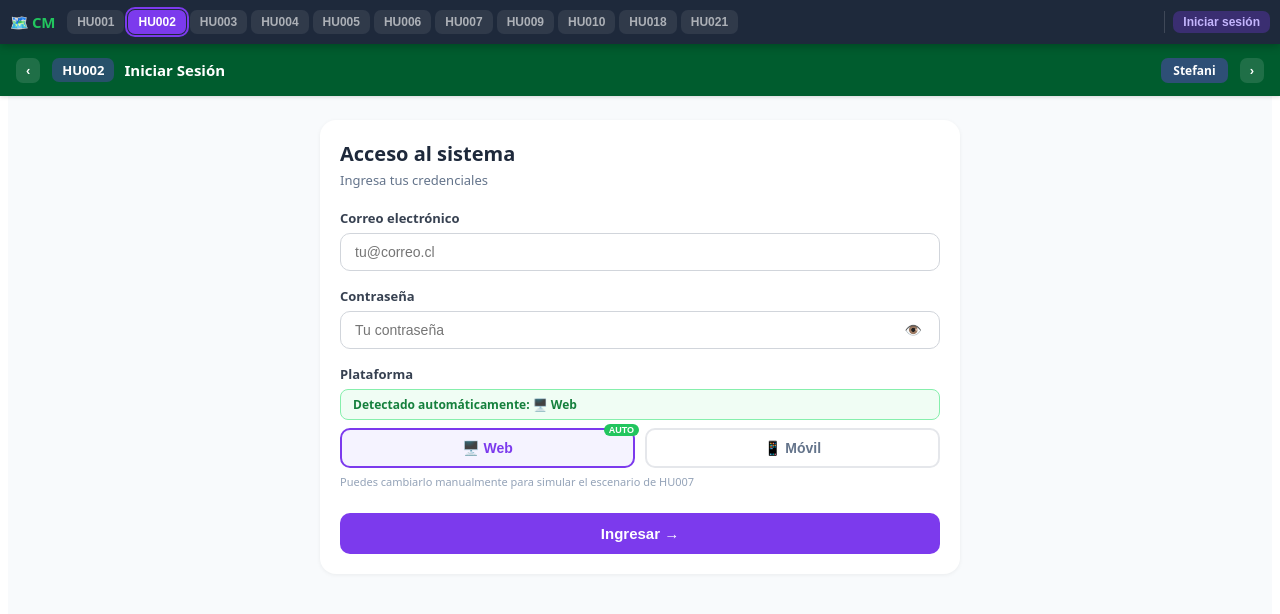
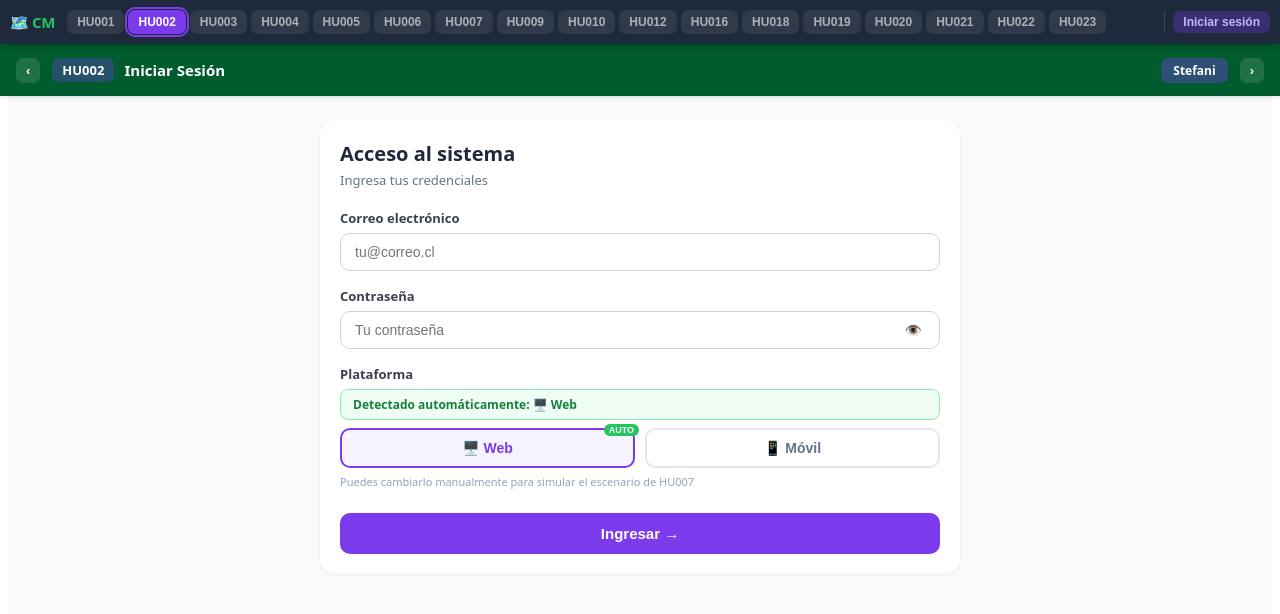
Before and after one commit to SolarStationProject/clmp, a React (Vite) app in the folder frontend-web/: page /demo/hu002 in a window 1280 px wide. Shown: the top 614 px of the page. Built offline with nearby package versions, Linux system fonts and the light colour scheme; no server answers.

Commit message:
fix: agregar HUs nuevas a nav DemoShell, registrar DemoIndex en ruta /demo

```diff
--- a/frontend-web/src/app/routes/AppRoutes.tsx
+++ b/frontend-web/src/app/routes/AppRoutes.tsx
@@ -1,6 +1,9 @@
 import { Routes, Route, Navigate } from 'react-router-dom';
 import { lazy, Suspense } from 'react';
 import AuthGuard from '../../demo/AuthGuard';
+
+// Menú principal
+const DemoIndex = lazy(() => import('../../demo/DemoIndex'));
 
 // Públicas (sin auth)
 const HU001 = lazy(() => import('../../demo/HU001_Registro'));
@@ -42,8 +45,8 @@ export default function AppRoutes() {
     return (
         <Suspense fallback={<Loader />}>
             <Routes>
-                <Route path="/"           element={<Navigate to="/demo/hu002" replace />} />
-                <Route path="/demo"       element={<Navigate to="/demo/hu002" replace />} />
+                <Route path="/"           element={<Navigate to="/demo" replace />} />
+                <Route path="/demo"       element={<DemoIndex />} />
 
                 {/* Públicas */}
                 <Route path="/demo/hu001" element={<HU001 />} />
--- a/frontend-web/src/demo/DemoShell.tsx
+++ b/frontend-web/src/demo/DemoShell.tsx
@@ -25,8 +25,14 @@ const NAV_ITEMS = [
     { id: 'HU007', ruta: '/demo/hu007', integrante: 'Alex'    },
     { id: 'HU009', ruta: '/demo/hu009', integrante: 'Jaime'   },
     { id: 'HU010', ruta: '/demo/hu010', integrante: 'Julián'  },
+    { id: 'HU012', ruta: '/demo/hu012', integrante: 'Jaime'   },
+    { id: 'HU016', ruta: '/demo/hu016', integrante: 'Alex'    },
     { id: 'HU018', ruta: '/demo/hu018', integrante: 'Martín'  },
+    { id: 'HU019', ruta: '/demo/hu019', integrante: 'Julián'  },
+    { id: 'HU020', ruta: '/demo/hu020', integrante: 'Julián'  },
     { id: 'HU021', ruta: '/demo/hu021', integrante: 'Julián'  },
+    { id: 'HU022', ruta: '/demo/hu022', integrante: 'Jaime'   },
+    { id: 'HU023', ruta: '/demo/hu023', integrante: 'Julián'  },
 ];
 
 // Altura fija de la barra nav para que el contenido no quede tapado
@@ -87,8 +93,8 @@ export default function DemoShell({ huId, titulo, integrante, color, children }:
                 scrollbarWidth:  'none',
                 boxShadow:       '0 2px 8px rgba(0,0,0,0.25)',
             }}>
-                {/* Logo CleanMap */}
-                <span style={{ fontSize: '15px', fontWeight: '800', color: '#22c55e', marginRight: '8px', flexShrink: 0, letterSpacing: '-0.3px' }}>
+                {/* Logo CleanMap — click lleva al índice de HUs */}
+                <span onClick={() => navigate('/demo')} style={{ fontSize: '15px', fontWeight: '800', color: '#22c55e', marginRight: '8px', flexShrink: 0, letterSpacing: '-0.3px', cursor: 'pointer' }}>
                     🗺️ CM
                 </span>
 
```
